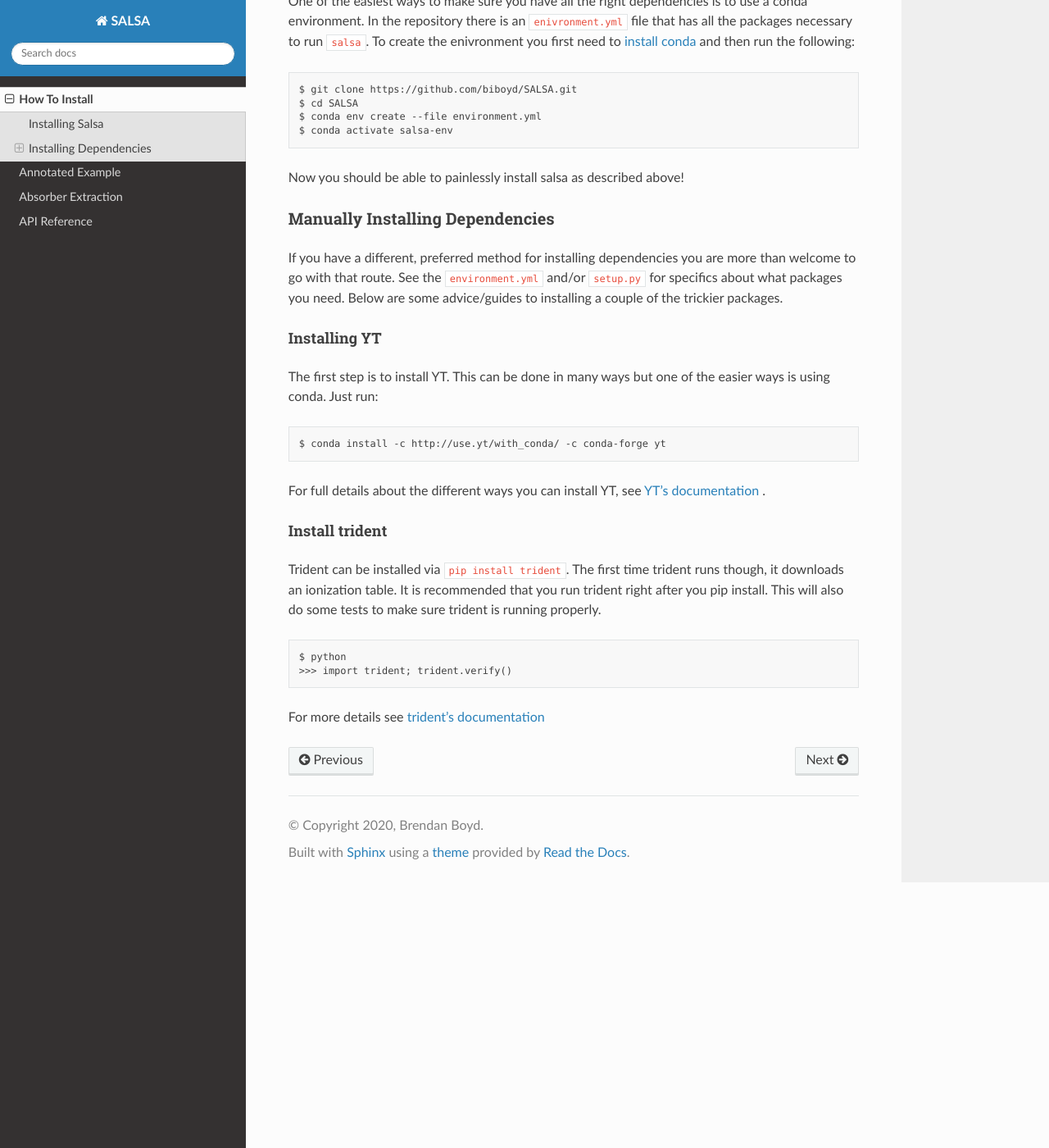
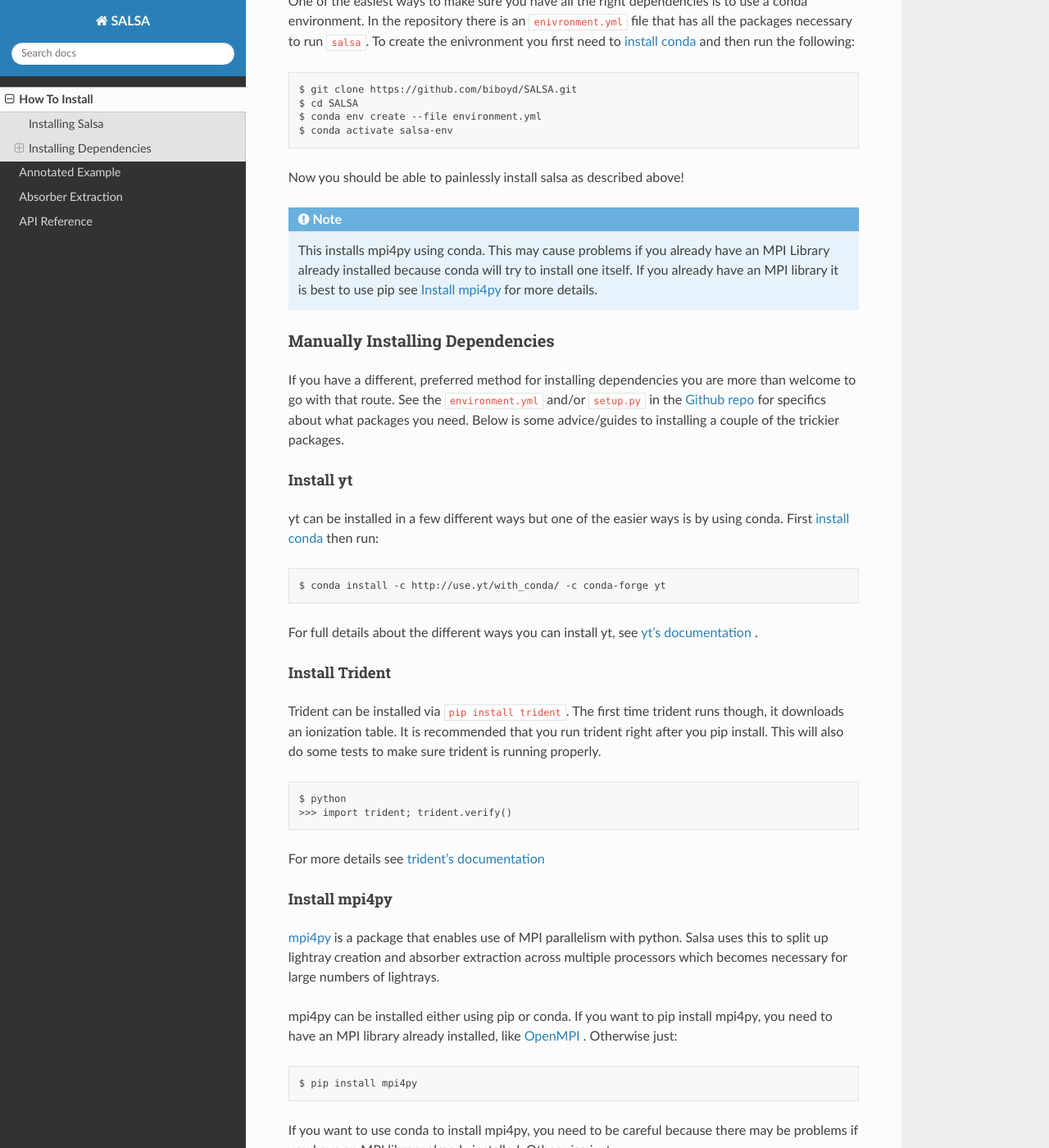
Before and after one commit to biboyd/SALSA, a Sphinx documentation site: the page built from docs/source/installation.rst, in a window 1280 px wide and 1400 px high, scrolled down 900 px. Shown: the whole window at 82% size. Built offline with Sphinx 7.4.7 and the Read the Docs theme 2.0.0, drawn with Linux system fonts in a browser that asks for light colours; some of the changed text lies outside the part shown.

```diff
--- a/docs/source/installation.rst
+++ b/docs/source/installation.rst
@@ -35,6 +35,8 @@ You may install the dependencies on your own, and you may have some of them inst
 already (ie numpy, matplotlib) depending on your environment. To make installation
 easier, we advise using conda and a conda environment to install.
 
+.. _conda-install:
+
 Conda Environment
 -----------------
 
@@ -52,26 +54,41 @@ and then run the following: ::
 
 Now you should be able to painlessly install salsa as described above!
 
+.. note::
+  This installs mpi4py using conda. This may cause problems if you already have
+  an MPI Library already installed because conda will try to install one itself.
+  If you already have an MPI library it is best to use pip see
+  :ref:`install-mpi4py` for more details.
+
+.. _manual_install:
+
 Manually Installing Dependencies
 ---------------------------------
 
 If you have a different, preferred method for installing dependencies you are more
 than welcome to go with that route. See the ``environment.yml`` and/or ``setup.py``
-for specifics about what packages you need. Below are some advice/guides to installing
-a couple of the trickier packages.
+in the `Github repo <https://github.com/biboyd/SALSA>`_ for specifics about what
+packages you need. Below is some advice/guides to installing a couple of the
+trickier packages.
 
-Installing YT
+.. _install-yt:
+
+Install yt
 *************
 
-The first step is to install YT. This can be done in many ways but one of the
-easier ways is using conda. Just run: ::
+yt can be installed in a few different ways but one of the easier ways is by
+using conda. First
+`install conda <https://docs.conda.io/projects/conda/en/latest/user-guide/install/index.html>`_
+then run: ::
 
   $ conda install -c http://use.yt/with_conda/ -c conda-forge yt
 
-For full details about the different ways you can install YT, see
-`YT's documentation <https://yt-project.org/doc/>`_ .
+For full details about the different ways you can install yt, see
+`yt's documentation <https://yt-project.org/doc/>`_ .
 
-Install trident
+.. _install-trident:
+
+Install Trident
 ****************
 
 Trident can be installed via ``pip install trident``. The first time trident runs
@@ -83,3 +100,24 @@ is running properly. ::
   >>> import trident; trident.verify()
 
 For more details see `trident's documentation <https://trident.readthedocs.io/>`_
+
+.. _install-mpi4py:
+
+Install mpi4py
+**************
+
+`mpi4py <https://mpi4py.readthedocs.io/en/stable/index.html>`_ is a package that
+enables use of MPI parallelism with python. Salsa uses this to split up lightray
+creation and absorber extraction across multiple processors which becomes necessary
+for large numbers of lightrays.
+
+mpi4py can be installed either using pip or conda. If you want to pip install
+mpi4py, you need to have an MPI library already installed, like
+`OpenMPI <https://www.open-mpi.org/>`_ . Otherwise just: ::
+
+  $ pip install mpi4py
+
+If you want to use conda to install mpi4py, you need to be careful because there
+may be problems if you have an MPI library already installed. Otherwise just: ::
+
+  $ conda install mpi4py
```
Also changed, not shown: README.md (+1 -1 lines), docs/source/absorber_extraction.rst (+92 -20 lines), docs/source/annotated_example.rst (+4 -4 lines), docs/source/_static/annotated_schematic/01-ray.png (added), docs/source/_static/annotated_schematic/02-cut.png (added), docs/source/_static/annotated_schematic/03-intervals.png (added), docs/source/_static/annotated_schematic/04-mask.png (added), docs/source/_static/annotated_schematic/05-mask_cut.png (added), docs/source/_static/annotated_schematic/06-mask_interval.png (added), docs/source/_static/annotated_schematic/07-all_intervals.png (added), docs/source/_static/annotated_schematic/08-all_divided.png (added), docs/source/_static/annotated_schematic/09-combined_intervals.png (added), docs/source/_static/annotated_schematic/10-final_absorbers.png (added), 3 other files.
